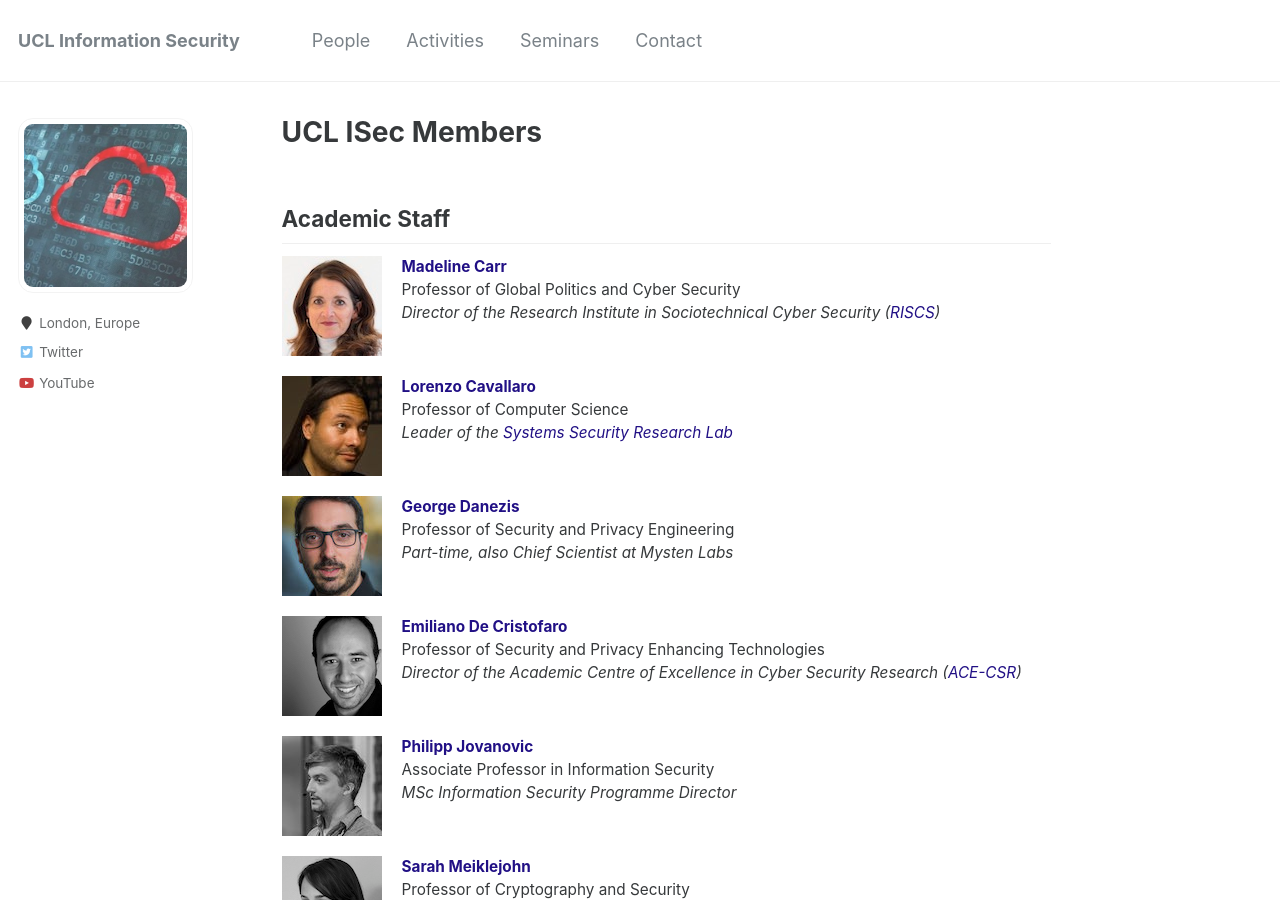
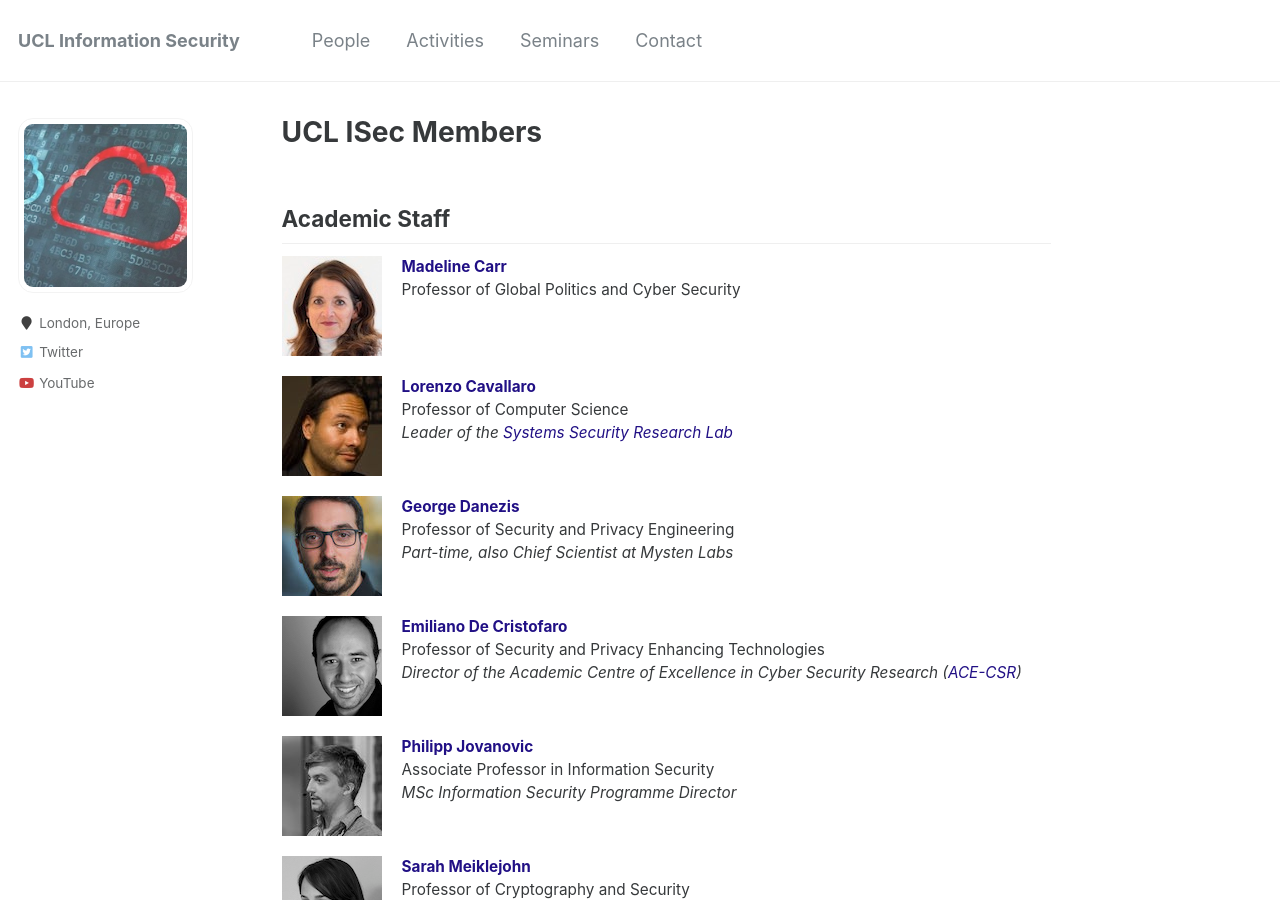
Before and after one commit to uclisec/uclisec.github.io, a Jekyll site: the page built from _pages/people.md, in a window 1280 px wide and 900 px high. Built offline with Jekyll 4.4.1, drawn with Linux system fonts in a browser that asks for light colours; some of the changed text lies outside the part shown.

Commit message:
riscs director

```diff
--- a/_pages/people.md
+++ b/_pages/people.md
@@ -8,8 +8,7 @@ author_profile: true
 
 <p class="profile"><img src="../images/madeline2.jpg" class="profilephoto" />
 <a href="https://www.ucl.ac.uk/computer-science/people/professor-madeline-carr"><strong>Madeline Carr</strong></a><br />
-Professor of Global Politics and Cyber Security<br>
-<em>Director of the Research Institute in Sociotechnical Cyber Security (<a href="https://www.riscs.org.uk">RISCS</a>)</em></p>
+Professor of Global Politics and Cyber Security</p>
 
 <p class="profile"><img src="../images/lorenzo.jpg" class="profilephoto" />
 <a href="https://scholar.google.com/citations?user=oWT7fIYAAAAJ&hl=en"><strong>Lorenzo Cavallaro</strong></a><br />
```
Also changed, not shown: other parts of _pages/people.md (+2 -1 lines).
